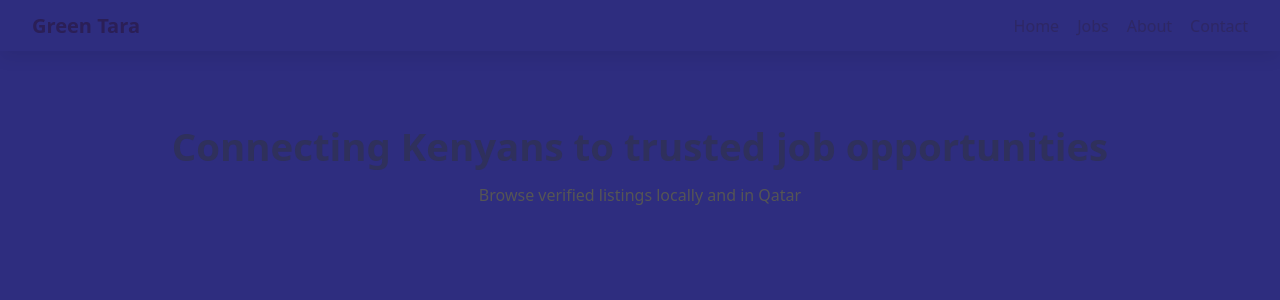
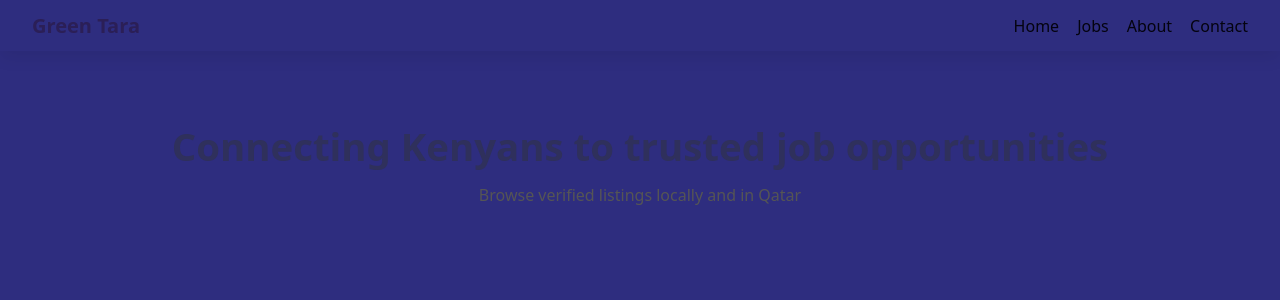
Before and after one commit to J4hz/greentara-jobs, a Django app: page / in a window 1280 px wide. Shown: the top 300 px of the page. Run offline with Django 4.2, Linux system fonts and the light colour scheme; data comes from the database, SQL or seed files in the repository; data that the repository does not hold is empty; parts of the project's set-up code (start-up, migrations or seed data) failed here and were passed over.

Commit message:
color change 4

```diff
--- a/templates/index.html
+++ b/templates/index.html
@@ -38,7 +38,7 @@
     nav{display:flex;align-items:center;justify-content:space-between;gap:16px}
     nav h1{font-size:20px;margin:0;font-weight:600}
     nav ul{list-style:none;display:flex;gap:18px;margin:0;padding:0}
-    nav a{color:#2f2864;text-decoration:none;font-weight:500;opacity:.95}
+    nav a{color:#03020a;text-decoration:none;font-weight:500;opacity:.95}
     nav a:hover{opacity:1;text-decoration:underline}
 
     .hero{
@@ -134,7 +134,7 @@
     .modal-header{
       padding:18px 20px;
       background: linear-gradient(135deg, #2f305c 0%, #2f305c 100%);
-      color:#2a467a;
+      color:#ffffff;
       display:flex;
       align-items:center;
       justify-content:space-between;
```
